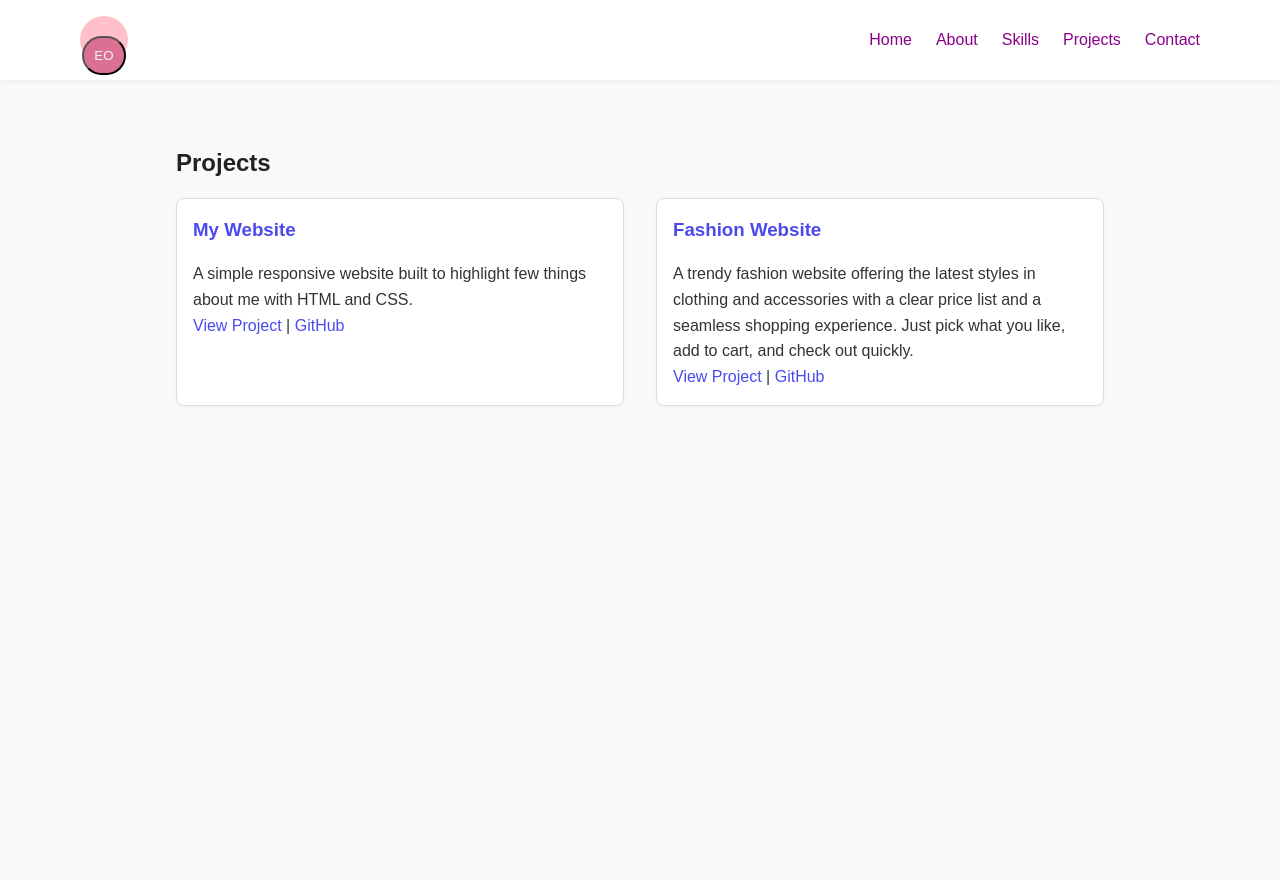
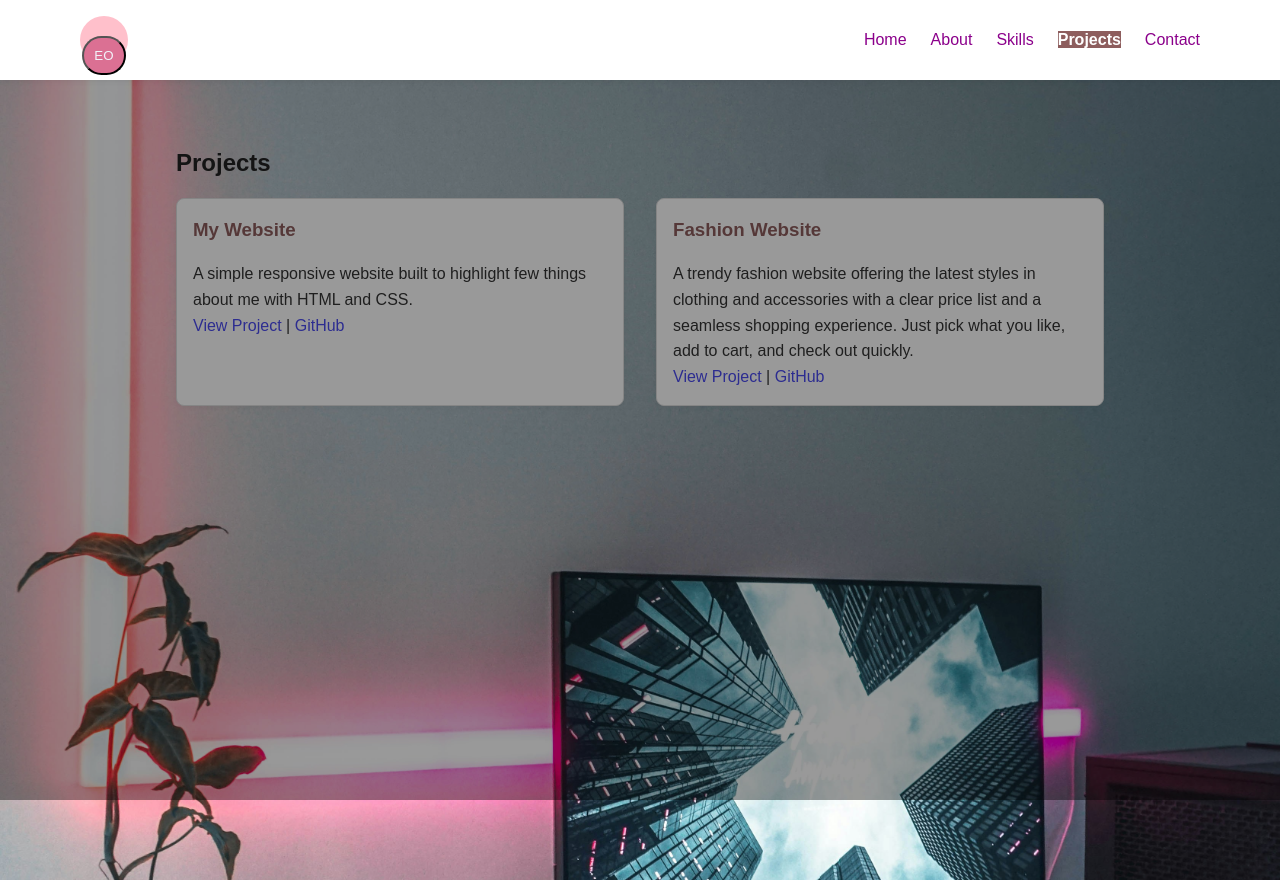
Before and after one commit to EtimOmolade/portfolioApp, a website: page www/pages/projects.html in a window 1280 px wide. Shown: the top 880 px of the page. Drawn offline with Linux system fonts and the light colour scheme.

Commit message:
updated the background img and made changes to the navbars to show when each navbar is clicked on.

```diff
--- a/www/pages/projects.html
+++ b/www/pages/projects.html
@@ -21,7 +21,7 @@
         <li><a href="../index.html">Home</a></li>
         <li><a href="./about.html">About</a></li>
         <li><a href="./skills.html">Skills</a></li>
-        <li><a href="./projects.html">Projects</a></li>
+        <li><a href="./projects.html" class="active">Projects</a></li>
         <li><a href="./contact.html">Contact</a></li>
       </ul>
     </nav>
--- a/www/style.css
+++ b/www/style.css
@@ -12,9 +12,25 @@ html {
 body {
   font-family: "Poppins", sans-serif;
   background-color: #f9f9fc;
+  background-image: url(img/img2.jpg);
+background-size: cover;
+background-attachment: fixed;
+background-repeat: no-repeat;
+background-position: center;
+position: relative;
   color: #333;
   line-height: 1.6;
   padding-bottom: 4rem;
+}
+
+body::after {
+  content: "";
+position: fixed;
+top: 0;
+left: 0;
+width: 100%;
+height: 100%;
+background-color: rgba(0, 0, 0, 0.4);
 }
 
 /* ===== Layout Utilities ===== */
@@ -42,10 +58,6 @@ a:hover {
   text-decoration: underline;
 }
 
-  /* hero-section */
-
-
-
 /* ===== Header / Hero ===== */
 header {
   background: linear-gradient(to right, #dcdcf2, #f2f2f9);
@@ -62,24 +74,24 @@ header {
   border: 4px solid #fff;
   box-shadow: 0 4px 8px rgba(0, 0, 0, 0.1);
 }
-
+/*
 .hero-content h1 {
   font-size: 2rem;
 }
 
 .hero-content span {
-  color: #4a4aef;
+  color: rgb(141, 93, 93);
 }
 
 .hero-content p {
   font-size: 1.1rem;
   margin: 0.5rem 0 1rem;
-}
+} */
 
 .btn {
   display: inline-block;
   padding: 0.6rem 1.4rem;
-  background-color: #4a4aef;
+  background-color: rgb(141, 93, 93);
   color: white;
   border-radius: 4px;
   font-weight: 500;
@@ -87,7 +99,7 @@ header {
 }
 
 .btn:hover {
-  background-color: #3a3ad9;
+  background-color: rgb(141, 93, 93);
 }
 
 /* ===== Navigation ===== */
@@ -126,8 +138,15 @@ header #logo, header div{
 }
 
 .nav-links li a:hover {
-  color: #4a4aef;
+  color: rgb(141, 93, 93);
 }
+
+nav a.active {
+  color: white;
+  background-color: rgb(141, 93, 93);
+  font-weight: bold;
+}
+
 
 /* ===== About Section ===== */
 
@@ -187,7 +206,7 @@ header #logo, header div{
 }
 
 .project-card h3 {
-  color: #4a4aef;
+  color: rgb(141, 93, 93);
 }
 
 
```
Also changed, not shown: package.json (+12 -2 lines), www/index.html (+2 -7 lines), www/pages/about.html (+1 -1 lines), www/pages/contact.html (+1 -1 lines), www/pages/skills.html (+2 -2 lines), 1 other file.
